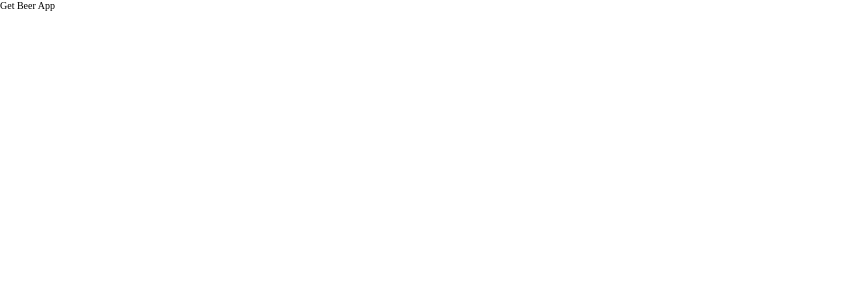
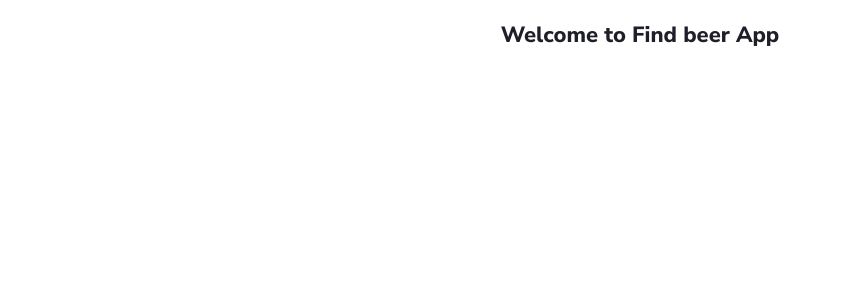
Before and after one commit to BojanMijatovic/Learn-React-step-by-step, a React (Create React App) app in the folder Practice Projects/get-beer/: page / in a window 1280 px wide. Shown: the top 300 px of the page, without its empty margins (0-842 px from the left). Built offline with nearby package versions, Linux system fonts and the light colour scheme.

Commit message:
add scss and some style

```diff
--- a/Practice Projects/get-beer/src/components/App.js
+++ b/Practice Projects/get-beer/src/components/App.js
@@ -1,6 +1,11 @@
-import styles from './style/App.module.scss';
+import Header from './Header';
+import './style/App.module.scss';
 
 const App = () => {
-  return <div>Get Beer App</div>;
+  return (
+    <div>
+      <Header />
+    </div>
+  );
 };
 export default App;
--- /dev/null
+++ b/Practice Projects/get-beer/src/components/Header.js
@@ -0,0 +1,7 @@
+import styles from './style/layout/Header.module.scss';
+
+const Header = () => {
+  return <h1 className={styles.header}>Welcome to Find beer App</h1>;
+};
+
+export default Header;
--- a/Practice Projects/get-beer/src/components/style/App.module.scss
+++ b/Practice Projects/get-beer/src/components/style/App.module.scss
@@ -1,9 +1,3 @@
-* {
-    margin: 0;
-    padding: 0;
-    box-sizing: border-box;
-}
-
-html {
-    font-size: 62.5%;
-}
+@import url('https://fonts.googleapis.com/css2?family=Nunito+Sans:wght@300;400;600;800&display=swap');
+@import './core/reset.scss';
+@import './abstracts/variables.scss';
--- /dev/null
+++ b/Practice Projects/get-beer/src/components/style/abstracts/variables.scss
@@ -0,0 +1,9 @@
+//   Colors
+//   Primary
+$grayish-blue-color: hsl(237, 18%, 59%);
+$soft-red-color: hsl(345, 95%, 68%);
+//   Neutral
+$white: hsl(0, 0%, 100%);
+$dark-desaturated-blue: hsl(236, 21%, 26%);
+$very-dark-blue: hsl(235, 16%, 14%);
+$very-dark: hsl(234, 17%, 12%);
--- /dev/null
+++ b/Practice Projects/get-beer/src/components/style/core/reset.scss
@@ -0,0 +1,10 @@
+* {
+    margin: 0;
+    padding: 0;
+    box-sizing: border-box;
+}
+
+html {
+    font-size: 62.5%;
+    font-family: 'Nunito Sans', sans-serif;
+}
--- /dev/null
+++ b/Practice Projects/get-beer/src/components/style/layout/Header.module.scss
@@ -0,0 +1,9 @@
+@import '../abstracts/variables.scss';
+.header {
+    color: $very-dark-blue;
+    font-size: 2.2rem;
+    display: flex;
+    align-items: center;
+    justify-content: center;
+    margin-top: 2rem;
+}
```
